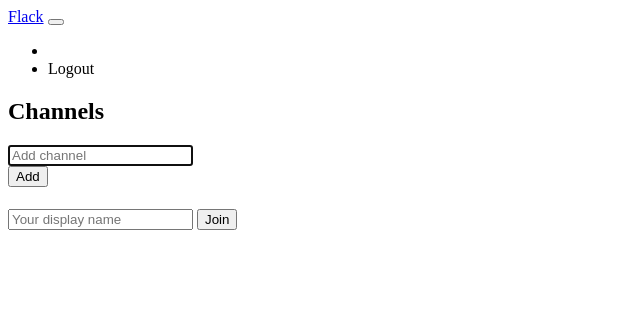
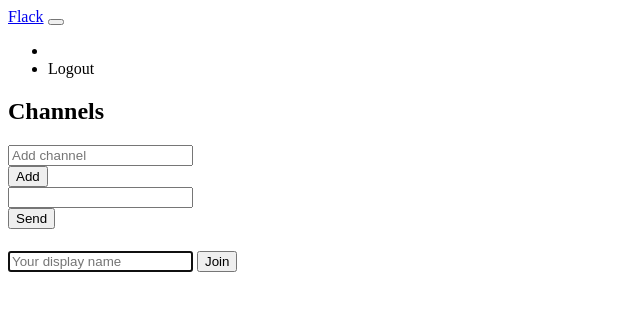
Before and after one commit to syadallah/Flack, a Python web app: template templates/index.html in a window 1280 px wide. Shown: the top 311 px of the page, without its empty margins (0-640 px from the left). Run offline with Jinja, Linux system fonts and the light colour scheme; the template is opened without the code that fills it, so the values that code supplies are empty.

Commit message:
Add form to insert a message (index.html)

```diff
--- a/templates/index.html
+++ b/templates/index.html
@@ -39,12 +39,23 @@
                  <div id="channelList" class="list-group">
                  </div>
                  <div class="mt-2 input-group mw-100">
-                     <input id="channelName" class="form-control" autocomplete="off" placeholder="Add channel" autofocus/>
+                     <input id="channelName" class="form-control" autocomplete="off" placeholder="Add channel"/>
                      <div class="input-group-append">
                          <button id="submitChannel" type="button" class="btn btn-primary">Add</button>
                      </div>
                  </div>
              </nav>
+             <!-- Chat contents -->
+             <main class="col-md-6" id="mainContent">
+                    <div class="input-group mt-2" id="messageInput">
+                        <input id="chatInput" class="form-control" autocomplete="off"/>
+                        <div class="input-group-append">
+                            <button id="sendButton" type="button" class="btn btn-primary">Send</button>
+                        </div>
+                    </div>
+              </main>
+            </div>
+        </div>
      <!-- Pop up display for prompting display name to user -->
      <div class="modal" id="userModal" tabindex="-1" role="dialog">
          <div class="modal-dialog modal-dialog-centered" role="document">
```
